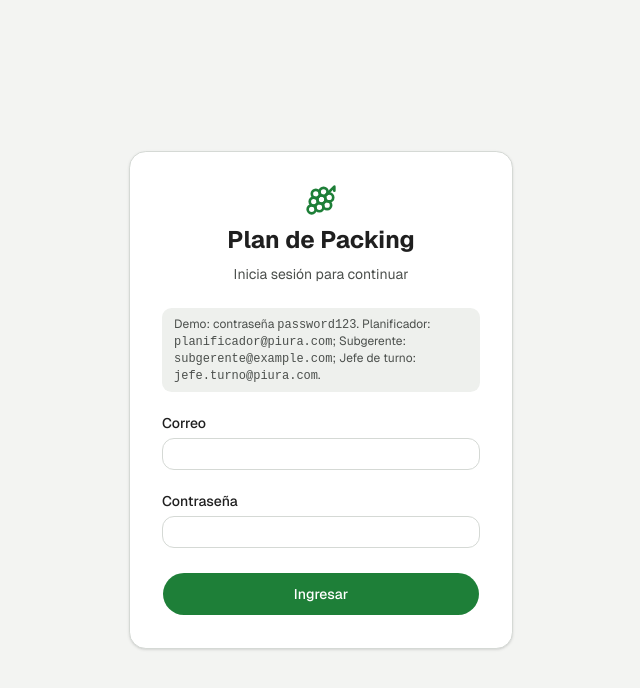
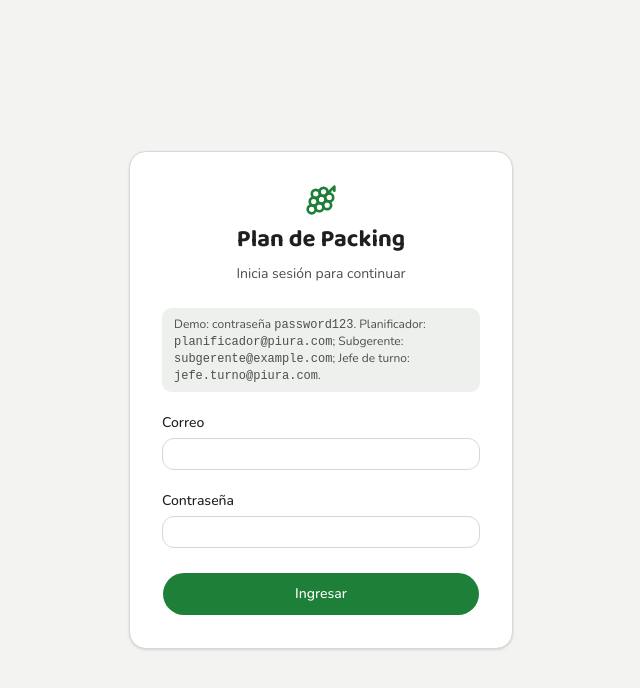
Before and after one commit to hackaton-p/fru-front, a Next.js app: page /login in a window 1280 px wide. Shown: the top 688 px of the page, without its empty margins (319-959 px from the left). Built offline with nearby package versions, Linux system fonts and the light colour scheme; no server answers.

Commit message:
feature(@dbeimer): solucionar vulnerabilidades

```diff
--- a/app/globals.css
+++ b/app/globals.css
@@ -12,8 +12,8 @@
  * https://ui.shadcn.com/docs/theming
  */
 @theme inline {
-  --font-sans: var(--font-geist);
-  --font-heading: var(--font-geist);
+  --font-sans: var(--font-nunito);
+  --font-heading: var(--font-baloo);
   --font-mono: ui-monospace, monospace;
 
   --color-background: var(--background);
--- a/app/layout.tsx
+++ b/app/layout.tsx
@@ -1,15 +1,20 @@
 import type { Metadata } from "next";
-import localFont from "next/font/local";
+import { Baloo_2, Nunito } from "next/font/google";
 import { ThemeProvider } from "@/components/theme-provider";
 import { Toaster } from "@/components/ui/sonner";
 import { TooltipProvider } from "@/components/ui/tooltip";
 import "./globals.css";
 
-const geist = localFont({
-  src: "../public/fonts/geist-latin.woff2",
-  variable: "--font-geist",
-  weight: "100 900",
-  display: "swap",
+/* Tipografías de marca: se exponen como --font-heading y --font-sans en globals.css. */
+const baloo = Baloo_2({
+  variable: "--font-baloo",
+  subsets: ["latin"],
+  weight: ["600", "700"],
+});
+
+const nunito = Nunito({
+  variable: "--font-nunito",
+  subsets: ["latin"],
 });
 
 export const metadata: Metadata = {
@@ -25,7 +30,7 @@ export default function RootLayout({ children }: LayoutProps<"/">) {
     <html
       lang="es"
       suppressHydrationWarning
-      className={`${geist.variable} h-full antialiased`}
+      className={`${baloo.variable} ${nunito.variable} h-full antialiased`}
     >
       <body className="flex min-h-full flex-col">
         <ThemeProvider
```
Also changed, not shown: public/fonts/geist-latin.woff2 (deleted).
